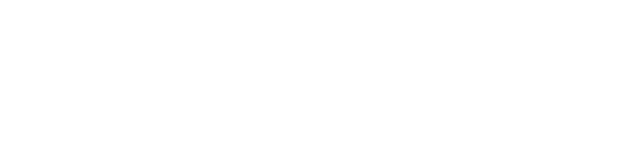
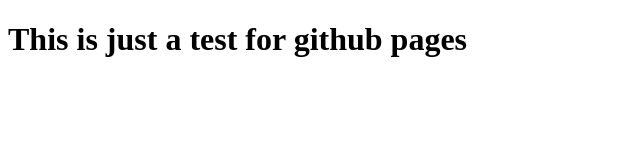
Before and after one commit to Binchitects/network-protection-in-c, a plain HTML site: page docs/index.html in a window 1280 px wide. Shown: the whole page, without its empty margins (0-640 px from the left). Drawn offline with Linux system fonts and the light colour scheme.

Commit message:
github page test

```diff
--- a/docs/index.html
+++ b/docs/index.html
@@ -6,7 +6,7 @@
 </head>
 
 <body>
-
+    <h1>This is just a test for github pages</h1>
 </body>
 
 </html>
```
